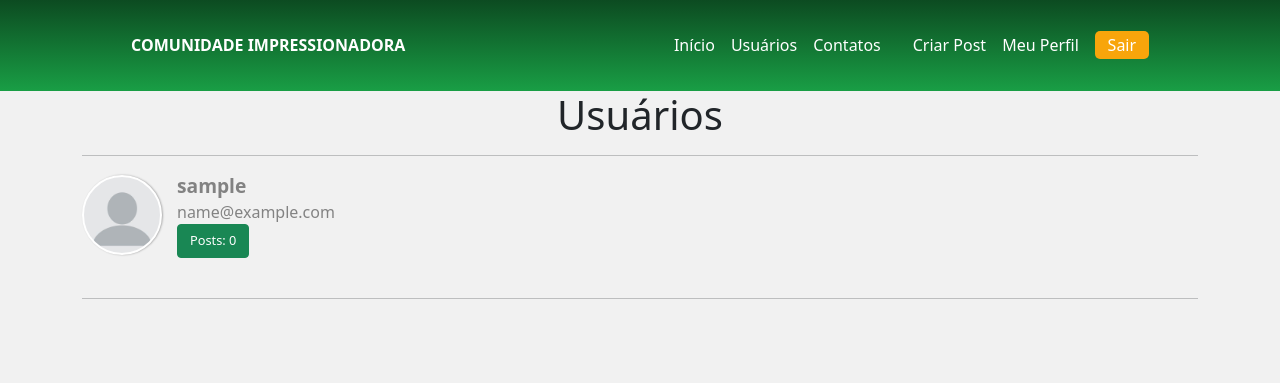
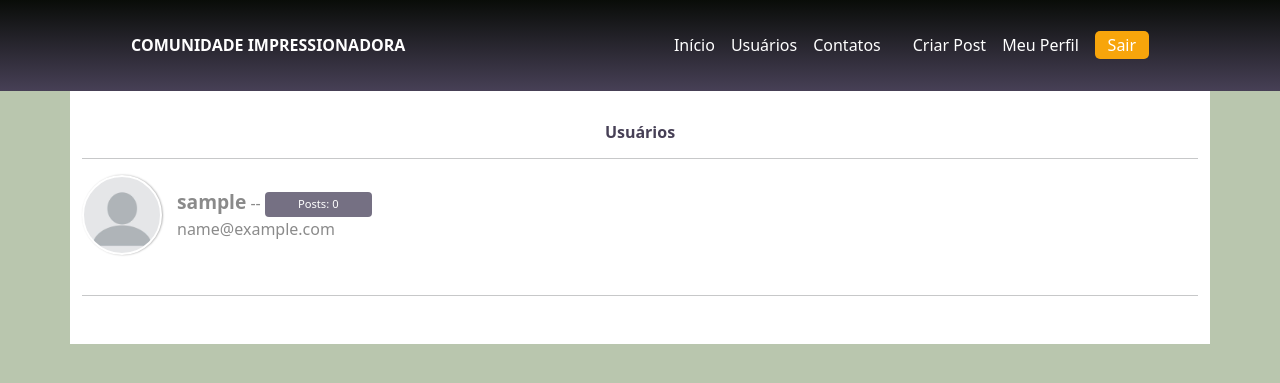
Before and after one commit to sivanildooliveira/SiteComunidade, a Flask app: page /usuarios in a window 1280 px wide. Shown: the top 383 px of the page. Run offline with Flask 3, Linux system fonts and the light colour scheme; the visitor is signed in with stand-in values (Sample User, id 1); data comes from the database, SQL or seed files in the repository; data that the repository does not hold is empty; some libraries are stand-ins or nearby versions.

Commit message:
atualizando temas

```diff
--- a/comunidadeimpressionadora/models.py
+++ b/comunidadeimpressionadora/models.py
@@ -21,6 +21,13 @@ class Usuarios(database.Model, UserMixin):
 
     def retur_foto_perfil(self):
         return url_for('static', filename=f'fotos_perfil/{self.foto_perfil}')
+
+
+    def retur_bg(self):
+        if 'http' in self.bg_perfil:
+            return self.bg_perfil
+        else:
+            return url_for('static', filename=f'bg_perfil/{self.bg_perfil}')
 
 
     def atualizar_cursos(self, form):
--- a/comunidadeimpressionadora/static/styles/base.css
+++ b/comunidadeimpressionadora/static/styles/base.css
@@ -2,8 +2,12 @@
 
 
 :root {
-    --cor1: rgb(25, 158, 69);
-    --cor2: rgb(12, 75, 33);
+    --cor2: #090C08;
+    --cor1: #474056;
+    --cor3: #757083;
+    --cor4: #8A95A5;
+    --cor5: #B9C6AE;
+
 }
 
 @keyframes hide {
@@ -15,13 +19,15 @@
 
 
 body {
-    background-color: rgb(241, 241, 241);
+    background-color: var(--cor5);
 }
 
 
 main {
     max-width: 100vw;
     margin-top: calc(65px + 2%);
+    padding: 2rem 1rem;
+    background-color: white;
 
 }
 
@@ -42,17 +48,22 @@ main {
 }
 
 .titulo-page-center {
-    font-size: 1.3rem;
+    font-size: 1rem;
     text-align: center;
     font-weight: bold;
-    color: rgba(0, 0, 0, 0.418);
+    color: var(--cor1);
 
+}
+
+.btn-curso {
+    color: white;
+    background-color: var(--cor4);
 }
 
 .subtitulo-page-center {
     font-size: 1rem;
     text-align: center;
     font-weight: 400;
-    color: rgba(0, 0, 0, 0.658);
+    color: var(--cor3);
 
 }
--- a/comunidadeimpressionadora/static/styles/navbar.css
+++ b/comunidadeimpressionadora/static/styles/navbar.css
@@ -36,7 +36,7 @@ header a:hover {
     padding: .5rem 1rem;
     border: none;
     font-size: 1rem;
-    border: 1px solid rgba(255, 255, 255, 0.514);
+    border: 1px solid rgba(255, 255, 255, 0.349);
     border-radius: 10px;
     cursor: pointer;
     gap: 1rem;
@@ -47,7 +47,7 @@ header a:hover {
 }
 
 #btn-menu.active {
-    background: rgb(25, 158, 69);
+    background: var(--cor4);
 }
 
 #hamburger {
@@ -132,7 +132,7 @@ header a:hover {
     }
 
     li a:hover {
-        background-color: rgba(0, 0, 0, 0.301);
+        background-color: var(--cor4);
     }
 
 
--- a/comunidadeimpressionadora/static/styles/post.css
+++ b/comunidadeimpressionadora/static/styles/post.css
@@ -54,11 +54,11 @@
     font-size: .6rem;
     font-weight: bold;
     border-radius: 5px;
-    color: rgba(0, 0, 0, 0.5);
+    color: white;
     white-space: nowrap;
     overflow: hidden;
     text-overflow: ellipsis;
-    background-color: rgba(52, 165, 52, 0.205);
+    background-color: var(--cor4);
 }
 
 
--- a/comunidadeimpressionadora/static/styles/usuarios.css
+++ b/comunidadeimpressionadora/static/styles/usuarios.css
@@ -18,7 +18,11 @@ span strong {
 
 .btn-posts {
     width: max-content;
-    font-size: .8rem;
+    font-size: .7rem;
+    background-color: var(--cor3);
+    color: white;
+    font-weight: 500;
+    padding: .2rem 2rem;
 }
 
 .cursos {
@@ -28,10 +32,9 @@ span strong {
 }
 
 
-.cursos span {
+.cursos .btn-curso {
     display: inline-block;
     padding: 3px;
     font-size: .7rem;
     border-radius: 5px;
-    background-color: rgba(52, 165, 52, 0.205);
 }
--- a/comunidadeimpressionadora/templates/contato.html
+++ b/comunidadeimpressionadora/templates/contato.html
@@ -3,8 +3,9 @@
 
 {% block main %}
 
-    <h1>Qualquer dúvida mande um e-mail para</h1>
-    <h3>listavip@hashtagtreinamentos.com</h3>
+    <h1 class="titulo-page-center">Qualquer dúvida mande um e-mail para</h1>
+    <h2 class="subtitulo-page-center">listavip@hashtagtreinamentos.com</h2>
+    <hr>
 {% endblock %}
 
 {% block script %}
--- a/comunidadeimpressionadora/templates/criarpost.html
+++ b/comunidadeimpressionadora/templates/criarpost.html
@@ -5,11 +5,10 @@
 {% endblock %}
 
 {% block main %}
-
+    <h1 class="titulo-page-center">Criar Post</h1>
+    <hr>
     <form method="POST" action="">
         {{ form.csrf_token }}
-        <legend class="tit-up">Criar Post</legend>
-        <hr>
         <fieldset>
 
             <div class="form-group">
--- a/comunidadeimpressionadora/templates/perfil.html
+++ b/comunidadeimpressionadora/templates/perfil.html
@@ -7,7 +7,7 @@
 
 {% block main %}
 
-    <div id="pf" style="background: rgb(203, 253, 255) url('{{ bg_perfil }}') no-repeat fixed; background-size: cover;"></div>
+    <div id="pf" style="background-image: url('{{ current_user.retur_bg() }}');"></div>
 
     <div id="foto-name-edit">
 		<div id="img" class="avatar"  style="background-image: url('{{ current_user.retur_foto_perfil() }}')"></div>
@@ -41,7 +41,7 @@
 					Cursos <br>
 					{% for curso in current_user.cursos.split(";") %}
 
-						<button class="btn btn-success disabled mt-2">{{ curso }}</button>
+						<button class="btn btn-curso disabled mt-2">{{ curso }}</button>
 
 					{% endfor %}
 				</div>
--- a/comunidadeimpressionadora/templates/usuarios.html
+++ b/comunidadeimpressionadora/templates/usuarios.html
@@ -12,16 +12,17 @@
 {% block main %}
 
 
-    <h1 style="text-align: center;">Usuários</h1>
+    <h1 class="titulo-page-center"">Usuários</h1>
     <hr>
     {% for usuario in lista_usuarios %}
 
         <div class="user">
             <div class="avatar" style="background-image: url('{{ usuario.retur_foto_perfil() }}'); width: 80px; height: 80px; margin: 0px;"></div>
             <span>
-                <strong>{{ usuario.username }}</strong>
+                <strong>{{ usuario.username }}</strong> --
+                <a class="btn btn-posts" href="">Posts: {{ usuario.quant_posts() }}</a>
                 <br>{{ usuario.email }}
-                <br><a class="btn btn-success btn-posts" href="">Posts: {{ usuario.quant_posts() }}</a>
+
 
             </span>
 
@@ -29,7 +30,7 @@
         <div class="cursos mt-1">
             {% for curso in usuario.cursos.split(";") %}
                 {% if curso not in ("", "não informado") %}
-                    <span> {{ curso }}</span>
+                    <span class="btn-curso"> {{ curso }}</span>
                 {% endif %}
             {% endfor %}
         </div>
```
Also changed, not shown: comunidadeimpressionadora/static/styles/perfil.css (+6 -1 lines).
